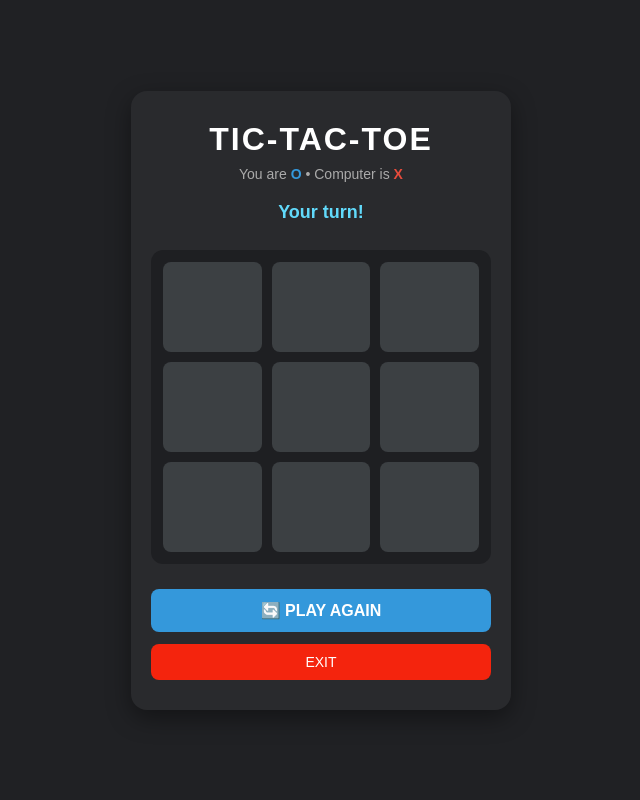
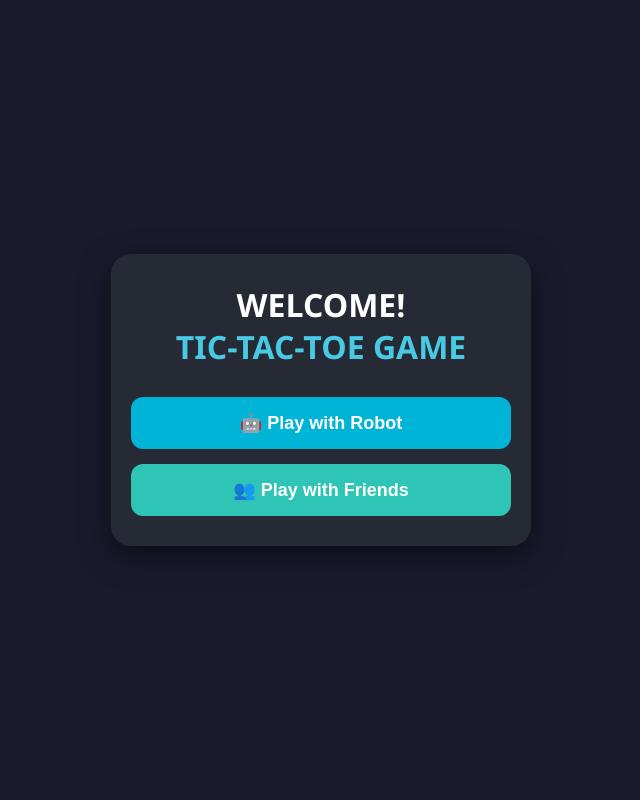
Before and after one commit to tulugusangeetha3-star/Tic-Tac-Toe, a Flask app: page / in a window 1280 px wide. Shown: the whole page, without its empty margins (319-959 px from the left). Run offline with Flask 3, Linux system fonts and the light colour scheme.

Commit message:
Add home screen, robot/friend modes, green O, sky blue board, and win celebration screen

```diff
--- a/app.py
+++ b/app.py
@@ -1,10 +1,75 @@
-from flask import Flask, render_template
+from flask import Flask, render_template, request, jsonify
+import random
 
 app = Flask(__name__)
 
+PLAYER = "O"
+COMPUTER = "X"
+
+WINNING_COMBINATIONS = [
+    (0, 1, 2), (3, 4, 5), (6, 7, 8),  # Rows
+    (0, 3, 6), (1, 4, 7), (2, 5, 8),  # Columns
+    (0, 4, 8), (2, 4, 6)            # Diagonals
+]
+
 @app.route("/")
-def index():
+def home():
     return render_template("index.html")
+
+def check_winner(board):
+    for a, b, c in WINNING_COMBINATIONS:
+        if board[a] != "" and board[a] == board[b] == board[c]:
+            return board[a], [a, b, c]
+    if "" not in board:
+        return "DRAW", []
+    return None, []
+
+def find_winning_move(board, symbol):
+    for a, b, c in WINNING_COMBINATIONS:
+        if board[a] == symbol and board[b] == symbol and board[c] == "": return c
+        if board[a] == symbol and board[c] == symbol and board[b] == "": return b
+        if board[b] == symbol and board[c] == symbol and board[a] == "": return a
+    return None
+
+def get_computer_move(board):
+    move = find_winning_move(board, COMPUTER)
+    if move is not None: return move
+    move = find_winning_move(board, PLAYER)
+    if move is not None: return move
+    if board[4] == "": return 4
+    corners = [0, 2, 6, 8]
+    free_corners = [p for p in corners if board[p] == ""]
+    if free_corners: return random.choice(free_corners)
+    free_positions = [p for p in range(9) if board[p] == ""]
+    if free_positions: return random.choice(free_positions)
+    return None
+
+@app.route("/move", methods=["POST"])
+def make_move():
+    data = request.get_json()
+    if not data or "board" not in data:
+        return jsonify({"error": "Board data is missing."}), 400
+
+    board = data["board"]
+    winner, winning_positions = check_winner(board)
+    if winner is not None:
+        return jsonify({"board": board, "winner": winner, "winning_positions": winning_positions, "computer_move": None})
+
+    computer_position = get_computer_move(board)
+    if computer_position is not None:
+        board[computer_position] = COMPUTER
+
+    winner, winning_positions = check_winner(board)
+    return jsonify({
+        "board": board,
+        "winner": winner,
+        "winning_positions": winning_positions,
+        "computer_move": computer_position
+    })
+
+@app.route("/reset", methods=["POST"])
+def reset_game():
+    return jsonify({"board": ["", "", "", "", "", "", "", "", ""], "winner": None, "winning_positions": []})
 
 if __name__ == "__main__":
     app.run(debug=True)
--- a/static/script.js
+++ b/static/script.js
@@ -1,99 +1,183 @@
+let gameMode = 'robot'; // 'robot' or 'friend'
 let board = ["", "", "", "", "", "", "", "", ""];
 let isGameActive = true;
+let currentPlayer = 'O'; // 'O' starts first
 
 const cells = document.querySelectorAll('.cell');
 const statusDisplay = document.getElementById('status');
 
-function makeMove(index) {
+function setGameMode(mode) {
+    gameMode = mode;
+    document.getElementById('home-screen').classList.remove('active');
+    document.getElementById('game-screen').classList.add('active');
+    restartGame();
+}
+
+function goHome() {
+    document.getElementById('game-screen').classList.remove('active');
+    document.getElementById('win-screen').classList.remove('active');
+    document.getElementById('home-screen').classList.add('active');
+}
+
+function cellClicked(index) {
     if (!isGameActive || board[index] !== "") return;
 
+    if (gameMode === 'robot') {
+        // Player (O) turn against Robot
         board[index] = "O";
         updateBoardUI();
 
+        if (checkClientWinner()) return;
+
         isGameActive = false;
-    statusDisplay.innerText = "Computer's turn...";
+        statusDisplay.innerText = "Robot's turn...";
 
         fetch('/move', {
             method: 'POST',
             headers: { 'Content-Type': 'application/json' },
             body: JSON.stringify({ board: board })
         })
-    .then(response => response.json())
+        .then(res => res.json())
         .then(data => {
             if (data.error) {
                 alert(data.error);
                 isGameActive = true;
                 return;
             }
-
             board = data.board;
             updateBoardUI();
 
             if (data.winner) {
-            handleGameOver(data.winner, data.winning_positions);
+                handleGameOver(data.winner);
             } else {
                 isGameActive = true;
                 statusDisplay.innerText = "Your turn!";
             }
         })
-    .catch(error => {
-        console.error('Error:', error);
+        .catch(err => {
+            console.error(err);
             isGameActive = true;
-        statusDisplay.innerText = "Error communicating with server.";
+            statusDisplay.innerText = "Server error!";
         });
+
+    } else {
+        // Friend Mode (Local 2-player)
+        board[index] = currentPlayer;
+        updateBoardUI();
+
+        if (checkClientWinner()) return;
+
+        currentPlayer = currentPlayer === 'O' ? 'X' : 'O';
+        statusDisplay.innerText = `Player ${currentPlayer}'s turn (${currentPlayer === 'O' ? 'Green' : 'Red'})`;
+    }
+}
+
+function checkClientWinner() {
+    const wins = [
+        [0,1,2],[3,4,5],[6,7,8],
+        [0,3,6],[1,4,7],[2,5,8],
+        [0,4,8],[2,4,6]
+    ];
+
+    for (let combo of wins) {
+        const [a, b, c] = combo;
+        if (board[a] && board[a] === board[b] && board[a] === board[c]) {
+            handleGameOver(board[a]);
+            return true;
+        }
+    }
+
+    if (!board.includes("")) {
+        handleGameOver("DRAW");
+        return true;
+    }
+    return false;
 }
 
 function updateBoardUI() {
     cells.forEach((cell, index) => {
         cell.innerText = board[index];
-        cell.classList.remove('player', 'computer', 'winner');
+        cell.classList.remove('player-o', 'player-x');
         if (board[index] === 'O') {
-            cell.classList.add('player');
+            cell.classList.add('player-o');
         } else if (board[index] === 'X') {
-            cell.classList.add('computer');
+            cell.classList.add('player-x');
         }
     });
 }
 
-function handleGameOver(winner, winningPositions) {
+function handleGameOver(winner) {
     isGameActive = false;
+    setTimeout(() => {
+        document.getElementById('game-screen').classList.remove('active');
+        document.getElementById('win-screen').classList.add('active');
+
+        const nameDisplay = document.getElementById('winner-name-display');
         if (winner === "DRAW") {
-        statusDisplay.innerText = "It's a draw!";
-    } else if (winner === "O") {
-        statusDisplay.innerText = "You win!";
-        highlightWinners(winningPositions);
-    } else if (winner === "X") {
-        statusDisplay.innerText = "Computer wins!";
-        highlightWinners(winningPositions);
-    }
+            nameDisplay.innerText = "It's a Draw!";
+        } else if (gameMode === 'robot') {
+            nameDisplay.innerText = winner === "O" ? "Winner: You (O)" : "Winner: Computer (X)";
+        } else {
+            nameDisplay.innerText = `Winner: Player ${winner} (${winner === 'O' ? 'Green' : 'Red'})`;
         }
 
-function highlightWinners(positions) {
-    if (positions && positions.length > 0) {
-        positions.forEach(index => {
-            cells[index].classList.add('winner');
+        startConfetti();
+    }, 400);
+}
+
+function restartGame() {
+    board = ["", "", "", "", "", "", "", "", ""];
+    isGameActive = true;
+    currentPlayer = 'O';
+    statusDisplay.innerText = gameMode === 'robot' ? "Your turn!" : "Player O's turn (Green)";
+    updateBoardUI();
+    document.getElementById('win-screen').classList.remove('active');
+    document.getElementById('game-screen').classList.add('active');
+}
+
+// Ribbon / Confetti effect animation
+function startConfetti() {
+    const canvas = document.getElementById('confetti-canvas');
+    const ctx = canvas.getContext('2d');
+    canvas.width = canvas.parentElement.offsetWidth;
+    canvas.height = canvas.parentElement.offsetHeight;
+
+    let particles = [];
+    for (let i = 0; i < 100; i++) {
+        particles.push({
+            x: Math.random() * canvas.width,
+            y: Math.random() * canvas.height - canvas.height,
+            r: Math.random() * 6 + 4,
+            d: Math.random() * 50 + 10,
+            color: ['#ff1744', '#00c853', '#ffd700', '#00b4d8', '#ff00ff'][Math.floor(Math.random() * 5)],
+            tilt: Math.random() * 10 - 10,
+            tiltAngleIncremental: Math.random() * 0.07 + 0.05,
+            tiltAngle: 0
         });
     }
+
+    function draw() {
+        ctx.clearRect(0, 0, canvas.width, canvas.height);
+        particles.forEach((p) => {
+            ctx.beginPath();
+            ctx.lineWidth = p.r;
+            ctx.strokeStyle = p.color;
+            ctx.moveTo(p.x + p.tilt + p.r / 2, p.y);
+            ctx.lineTo(p.x + p.tilt, p.y + p.tilt + p.r / 2);
+            ctx.stroke();
+        });
+
+        particles.forEach((p) => {
+            p.tiltAngle += p.tiltAngleIncremental;
+            p.y += (Math.cos(p.d) + 3 + p.r / 2) / 2;
+            p.x += Math.sin(p.d);
+            if (p.y > canvas.height) {
+                p.y = -10;
+                p.x = Math.random() * canvas.width;
+            }
+        });
     }
 
-function playAgain() {
-    fetch('/reset', {
-        method: 'POST',
-        headers: { 'Content-Type': 'application/json' }
-    })
-    .then(response => response.json())
-    .then(() => {
-        board = ["", "", "", "", "", "", "", "", ""];
-        isGameActive = true;
-        statusDisplay.innerText = "Your turn!";
-        cells.forEach(cell => {
-            cell.innerText = "";
-            cell.classList.remove('player', 'computer', 'winner');
-        });
-    })
-    .catch(error => console.error('Error:', error));
+    let interval = setInterval(draw, 20);
+    setTimeout(() => clearInterval(interval), 5000); // Stop after 5 seconds
 }
-
-function exitGame() {
-    window.location.href = "about:blank";
-}
--- a/static/style.css
+++ b/static/style.css
@@ -9,69 +9,112 @@ body {
     display: flex;
     justify-content: center;
     align-items: center;
-    background: #202124;
-    font-family: Arial, sans-serif;
+    background: #1a1a2e;
+    font-family: 'Segoe UI', Tahoma, Geneva, Verdana, sans-serif;
     color: white;
 }
 
-.game-container {
-    width: 380px;
-    max-width: 95%;
+/* Screen Management */
+.screen {
+    display: none;
+    width: 100%;
+    max-width: 420px;
     text-align: center;
-    background: #292a2d;
     padding: 30px 20px;
-    border-radius: 16px;
-    box-shadow: 0 8px 24px rgba(0,0,0,0.4);
+    background: #252a34;
+    border-radius: 20px;
+    box-shadow: 0 10px 30px rgba(0,0,0,0.5);
 }
 
-h1 {
+.screen.active {
+    display: flex;
+    flex-direction: column;
+    align-items: center;
+    justify-content: center;
+}
+
+/* Home Screen Styles */
+.welcome-title {
     font-size: 32px;
-    font-weight: bold;
-    letter-spacing: 2px;
-    margin-bottom: 8px;
+    font-weight: 800;
+    line-height: 1.3;
+    margin-bottom: 30px;
     color: #ffffff;
 }
 
-.subtitle {
-    color: #aaaaaa;
-    font-size: 14px;
-    margin-bottom: 20px;
+.welcome-title span {
+    color: #48cae4;
 }
 
-.player-symbol {
-    color: #3498db;
-    font-weight: bold;
+.menu-buttons {
+    display: flex;
+    flex-direction: column;
+    gap: 15px;
+    width: 100%;
 }
 
-.computer-symbol {
-    color: #e74c3c;
+.menu-btn {
+    padding: 15px;
+    font-size: 18px;
     font-weight: bold;
+    border: none;
+    border-radius: 12px;
+    cursor: pointer;
+    transition: 0.2s;
+    color: white;
+}
+
+.robot-btn {
+    background: #00b4d8;
+}
+
+.robot-btn:hover {
+    background: #0096c7;
+    transform: scale(1.02);
+}
+
+.friend-btn {
+    background: #2ec4b6;
+}
+
+.friend-btn:hover {
+    background: #25a18e;
+    transform: scale(1.02);
+}
+
+/* Game Screen Styles */
+.game-title {
+    font-size: 28px;
+    font-weight: bold;
+    letter-spacing: 2px;
+    margin-bottom: 10px;
+    color: white;
 }
 
 #status {
-    min-height: 28px;
+    font-size: 16px;
     margin-bottom: 20px;
-    font-size: 18px;
-    font-weight: bold;
-    color: #61dafb;
+    color: #90e0ef;
+    font-weight: 600;
 }
 
 #board {
     display: grid;
     grid-template-columns: repeat(3, 1fr);
     gap: 10px;
-    background: #1e1f22;
+    background: #161a22;
     padding: 12px;
-    border-radius: 12px;
-    margin-bottom: 25px;
+    border-radius: 14px;
+    margin-bottom: 20px;
+    width: 100%;
 }
 
+/* Sky blue cell boxes */
 .cell {
-    background: #3c4043;
-    color: white;
-    height: 90px;
-    border-radius: 8px;
-    font-size: 45px;
+    background: #87ceeb;
+    height: 95px;
+    border-radius: 10px;
+    font-size: 55px;
     font-weight: bold;
     display: flex;
     justify-content: center;
@@ -82,59 +125,104 @@ h1 {
 }
 
 .cell:hover {
-    background: #5f6368;
+    background: #00b4d8;
     transform: scale(1.03);
 }
 
-.cell.player {
-    color: #3498db;
+/* Green for O, Red for X */
+.cell.player-o {
+    color: #00c853 !important;
 }
 
-.cell.computer {
-    color: #e74c3c;
-}
-
-.cell.winner {
-    background: #2ecc71 !important;
-    color: white !important;
+.cell.player-x {
+    color: #ff1744 !important;
 }
 
 .controls {
+    width: 100%;
+}
+
+#exitButton {
+    border: none;
+    border-radius: 10px;
+    padding: 12px;
+    background: #e74c3c;
+    color: white;
+    font-size: 14px;
+    font-weight: bold;
+    cursor: pointer;
+    width: 100%;
+    transition: 0.2s;
+}
+
+#exitButton:hover {
+    background: #c0392b;
+}
+
+/* Win Screen Styles */
+#win-screen {
+    position: relative;
+    overflow: hidden;
+}
+
+.win-card {
+    z-index: 2;
+    width: 100%;
+}
+
+.wow-title {
+    font-size: 30px;
+    color: #ffd700;
+    margin-bottom: 15px;
+}
+
+.winner-name {
+    font-size: 22px;
+    font-weight: bold;
+    color: #ffffff;
+    margin-bottom: 25px;
+}
+
+.win-controls {
     display: flex;
     flex-direction: column;
     gap: 12px;
-    align-items: center;
+    width: 100%;
 }
 
 #playAgain {
     border: none;
-    border-radius: 8px;
-    padding: 12px;
-    background: #3498db;
+    border-radius: 10px;
+    padding: 14px;
+    background: #2ec4b6;
     color: white;
     font-size: 16px;
     font-weight: bold;
     cursor: pointer;
     transition: 0.2s;
-    width: 100%;
 }
 
 #playAgain:hover {
-    background: #3ce21b;
+    background: #25a18e;
 }
 
-#exitButton {
+#exitButtonFinal {
     border: none;
-    border-radius: 8px;
-    padding: 10px;
-    background: #f4240d;
+    border-radius: 10px;
+    padding: 12px;
+    background: #e74c3c;
     color: white;
-    font-size: 14px;
+    font-size: 15px;
+    font-weight: bold;
     cursor: pointer;
-    transition: 0.2s;
-    width: 100%;
 }
 
-#exitButton:hover {
-    background: #c0392b;
+#confetti-canvas {
+    position: absolute;
+    top: 0;
+    left: 0;
+    width: 100%;
+    height: 100%;
+    pointer-events: none;
+    z-index: 1;
 }
--- a/templates/index.html
+++ b/templates/index.html
@@ -3,34 +3,55 @@
 <head>
     <meta charset="UTF-8">
     <meta name="viewport" content="width=device-width, initial-scale=1.0">
-    <title>Tic-Tac-Toe</title>
+    <title>Tic-Tac-Toe Game</title>
     <link rel="stylesheet" href="{{ url_for('static', filename='style.css') }}">
 </head>
 <body>
-    <div class="game-container">
-        <h1>TIC-TAC-TOE</h1>
-        <div class="subtitle">
-            You are <span class="player-symbol">O</span> • Computer is <span class="computer-symbol">X</span>
+
+    <!-- SCREEN 1: HOME / MODE SELECT -->
+    <div id="home-screen" class="screen active">
+        <h1 class="welcome-title">WELCOME!<br><span>TIC-TAC-TOE GAME</span></h1>
+        <div class="menu-buttons">
+            <button class="menu-btn robot-btn" onclick="setGameMode('robot')">🤖 Play with Robot</button>
+            <button class="menu-btn friend-btn" onclick="setGameMode('friend')">👥 Play with Friends</button>
         </div>
-        <div id="status">Your turn!</div>
+    </div>
+
+    <!-- SCREEN 2: GAME BOARD -->
+    <div id="game-screen" class="screen">
+        <h1 class="game-title">TIC-TAC-TOE</h1>
+        <div id="status" class="subtitle">Your turn!</div>
 
         <div id="board">
-            <div class="cell" onclick="makeMove(0)"></div>
-            <div class="cell" onclick="makeMove(1)"></div>
-            <div class="cell" onclick="makeMove(2)"></div>
-            <div class="cell" onclick="makeMove(3)"></div>
-            <div class="cell" onclick="makeMove(4)"></div>
-            <div class="cell" onclick="makeMove(5)"></div>
-            <div class="cell" onclick="makeMove(6)"></div>
-            <div class="cell" onclick="makeMove(7)"></div>
-            <div class="cell" onclick="makeMove(8)"></div>
+            <div class="cell" onclick="cellClicked(0)"></div>
+            <div class="cell" onclick="cellClicked(1)"></div>
+            <div class="cell" onclick="cellClicked(2)"></div>
+            <div class="cell" onclick="cellClicked(3)"></div>
+            <div class="cell" onclick="cellClicked(4)"></div>
+            <div class="cell" onclick="cellClicked(5)"></div>
+            <div class="cell" onclick="cellClicked(6)"></div>
+            <div class="cell" onclick="cellClicked(7)"></div>
+            <div class="cell" onclick="cellClicked(8)"></div>
         </div>
 
         <div class="controls">
-            <button id="playAgain" onclick="playAgain()">🔄 PLAY AGAIN</button>
-            <button id="exitButton" onclick="exitGame()">EXIT</button>
+            <button id="exitButton" onclick="goHome()">🏠 HOME / EXIT</button>
         </div>
     </div>
+
+    <!-- SCREEN 3: WIN CELEBRATION -->
+    <div id="win-screen" class="screen">
+        <canvas id="confetti-canvas"></canvas>
+        <div class="win-card">
+            <h1 class="wow-title">🎉 WOW YOU WIN! 🎉</h1>
+            <div id="winner-name-display" class="winner-name">Winner: Player O</div>
+            <div class="win-controls">
+                <button id="playAgain" onclick="restartGame()">🔄 PLAY AGAIN</button>
+                <button id="exitButtonFinal" onclick="goHome()">EXIT</button>
+            </div>
+        </div>
+    </div>
+
     <script src="{{ url_for('static', filename='script.js') }}"></script>
 </body>
 </html>
```
Lines whose indentation alone changed are shown as unchanged.
